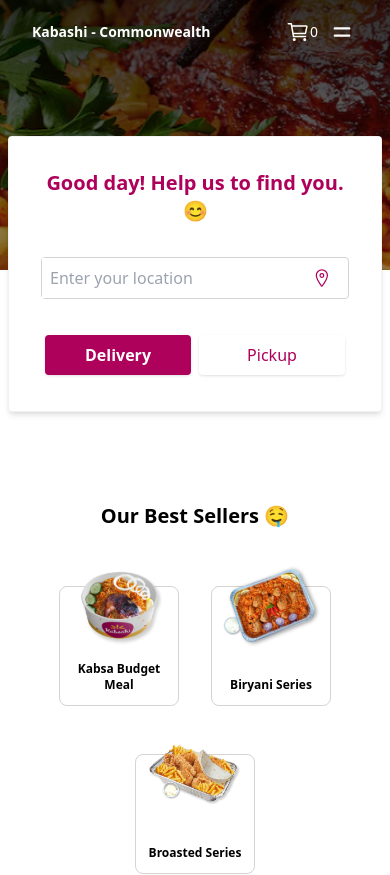
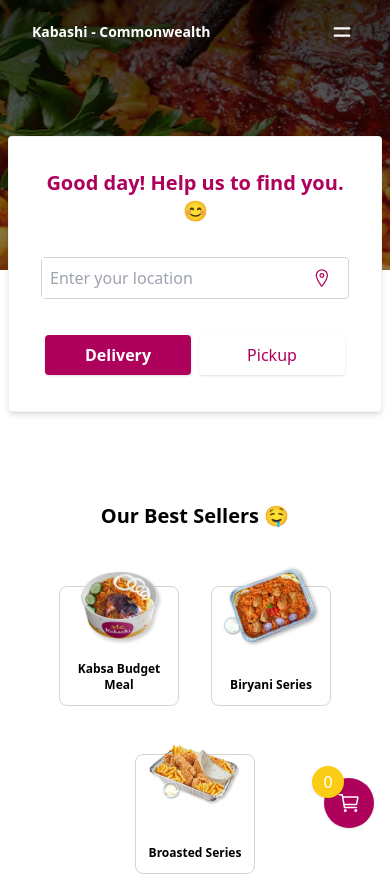
Before and after one commit to kentjordan/kabsahi-cart, a Next.js app: page / in a window 390 px wide. Shown: the top 875 px of the page. Built offline with nearby package versions, Linux system fonts and the light colour scheme.

Commit message:
Added Floating Open Cart and etc.

```diff
--- a/components/Cart/_components/Item.tsx
+++ b/components/Cart/_components/Item.tsx
@@ -40,22 +40,21 @@
         <div className="flex items-center justify-center ">
           {/* <MdEdit className="mx-2 cursor-pointer text-stone-700" /> */}
 
-          <div className="mx-1 flex items-center justify-center">
+          {/* <div className="mx-1 flex items-center justify-center">
             <IoRemove size={24} className="m-1 cursor-pointer " />
-
             <span className="rounded-sm border-2 border-stone-200 px-1">
               {quantity}
             </span>
+            <IoAdd size={24} className="m-1 cursor-pointer text-pink-600" />
+          </div> */}
 
-            <IoAdd size={24} className="m-1 cursor-pointer text-pink-600" />
-          </div>
           <div className="mx-1 flex items-center">
             <Image src={img} height={80} width={80} alt={`Image`} />
             <div className="mx-2 flex">
               <span className="text-sm">
-                <span className="text-sm font-bold">
+                {/* <span className="text-sm font-bold">
                   {type ? type : ""}:&nbsp;
-                </span>
+                </span> */}
                 {name}
               </span>
             </div>
--- a/components/Cart/index.tsx
+++ b/components/Cart/index.tsx
@@ -33,7 +33,7 @@
           initial={{ x: 500 }}
           transition={{ ease: "anticipate", duration: 0.25 }}
           animate={{ x: 0 }}
-          className="fixed right-0 z-50 flex h-screen w-[450px] min-w-[320px] flex-col justify-between overflow-hidden border-l-2 border-stone-200 bg-white shadow"
+          className="fixed right-0 z-50 flex h-screen min-w-[300px] flex-col justify-between overflow-hidden border-l-2 border-stone-200 bg-white shadow"
         >
           <div className="h-[56px] w-full border-b border-stone-300 p-2">
             <div className="flex items-center justify-between">
--- a/components/Navbar/OpenCart.tsx
+++ b/components/Navbar/OpenCart.tsx
@@ -20,4 +20,22 @@
   );
 };
 
+export const FloatingOpenCart = () => {
+  const dispatch = useDispatch();
+
+  const { cart } = useSelector((state: IStoreReducer) => state._foodReducer);
+  return (
+    <button
+      onClick={() => dispatch(openCart(true))}
+      className="fixed bottom-0 right-0 z-[50] m-4 flex h-[50px] w-[50px] flex-col items-center justify-center rounded-full bg-dominant text-white shadow md:hidden"
+    >
+      <span className="absolute top-[-12px] left-[-12px] flex h-[32px] w-[32px] items-center justify-center rounded-full bg-yellow-400 p-2 text-center shadow">
+        {cart.length}
+      </span>
+      <button className="flex items-center justify-center">
+        <IoCartOutline size={24} />
+      </button>
+    </button>
+  );
+};
 export default OpenCart;
--- a/components/Navbar/index.tsx
+++ b/components/Navbar/index.tsx
@@ -29,7 +29,6 @@
         </div>
       </div>
       <div className="flex md:hidden">
-        <OpenCart />
         <HiMenuAlt4 className="mx-1 cursor-pointer" size={24} />
       </div>
     </div>
--- a/pages/index.tsx
+++ b/pages/index.tsx
@@ -15,6 +15,7 @@
 import { IoLocationOutline } from "react-icons/io5";
 import Kabsa from "@assets/photos/kabsa2.png";
 import Location from "@components/Location";
+import { FloatingOpenCart } from "@components/Navbar/OpenCart";
 
 export default function Home() {
   const {
@@ -32,7 +33,7 @@
       {isOpened && <FoodOptions />}
 
       <Cart />
-
+      <FloatingOpenCart />
       <div className="relative flex min-h-screen flex-col items-center justify-start overflow-hidden bg-white">
         <div className="relative flex w-full flex-col items-center">
           <div className="absolute h-full w-full bg-gradient-to-t from-black/40 to-black/80" />
--- a/redux/slices/foods/foods.ts
+++ b/redux/slices/foods/foods.ts
@@ -14,7 +14,9 @@
             --state.foods[food].types[variation].items[item].itemOptions[itemOptions].cartQty;
         },
         addToCart(state, action) {
-            state.cart = action.payload;
+            state.cart = [...state.cart, ...action.payload];
+            console.log(action.payload);
+
         },
         removeFromCart(state, action) {
             const filteredState = state.cart.filter((e) => e.pk !== action.payload);
```
